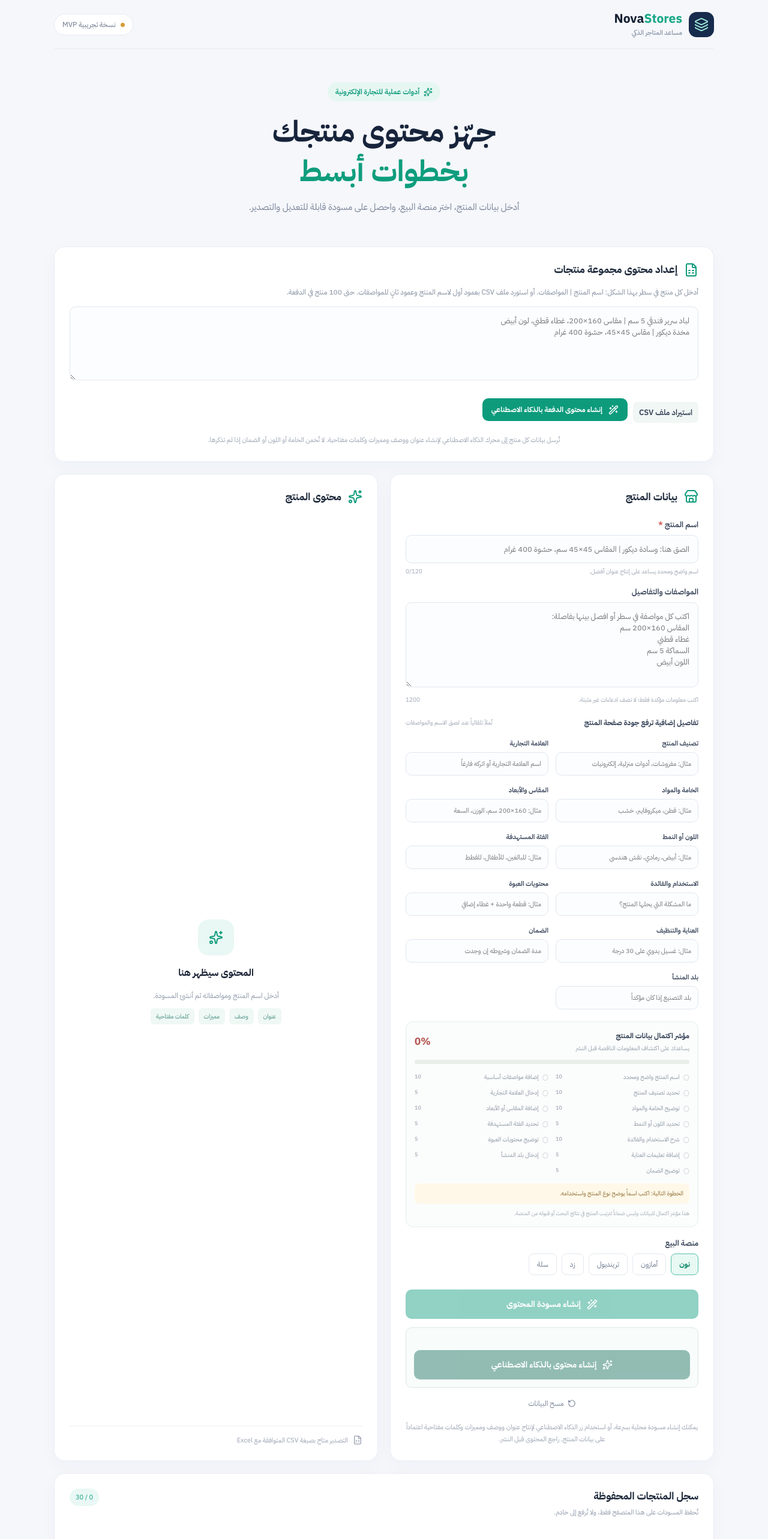
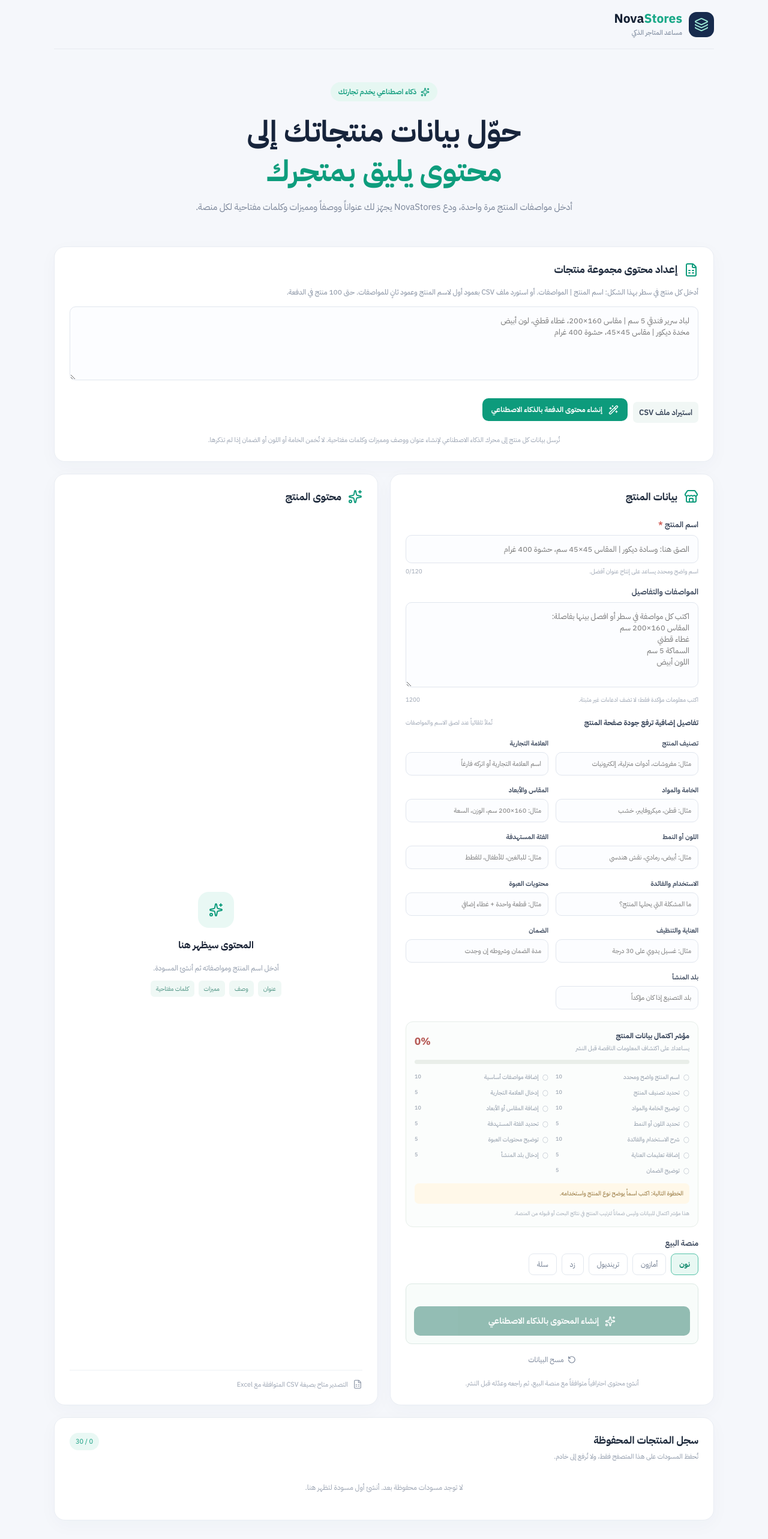
Before and after one commit to mulhamanis16-star/Mulham-Anis, a React (Vite) app in the folder nova-ai-stores/: page / in a window 1280 px wide. Shown: the top 2566 px of the page at 60% size. Built offline with nearby package versions, Linux system fonts and the light colour scheme.

Commit message:
Polish NovaStores brand and hide beta label

```diff
--- a/nova-ai-stores/src/App.tsx
+++ b/nova-ai-stores/src/App.tsx
@@ -382,12 +382,11 @@ export default function App() {
   return <main className="shell">
     <header>
       <a className="brand" href="#" aria-label="Nova Stores"><span className="logo"><Layers3 /></span><span>Nova<span>Stores</span><small>مساعد المتاجر الذكي</small></span></a>
-      <div className="pill"><span className="status-dot" /> نسخة تجريبية MVP</div>
     </header>
     <section className="hero">
-      <div className="eyebrow"><Sparkles size={15}/> أدوات عملية للتجارة الإلكترونية</div>
-      <h1>جهّز محتوى منتجك<br/><em>بخطوات أبسط</em></h1>
-      <p>أدخل بيانات المنتج، اختر منصة البيع، واحصل على مسودة قابلة للتعديل والتصدير.</p>
+      <div className="eyebrow"><Sparkles size={15}/> ذكاء اصطناعي يخدم تجارتك</div>
+      <h1>حوّل بيانات منتجاتك إلى<br/><em>محتوى يليق بمتجرك</em></h1>
+      <p>أدخل مواصفات المنتج مرة واحدة، ودع NovaStores يجهّز لك عنواناً ووصفاً ومميزات وكلمات مفتاحية لكل منصة.</p>
     </section>
     <section className="bulk-panel panel">
       <div className="heading"><FileSpreadsheet/><h2>إعداد محتوى مجموعة منتجات</h2></div>
@@ -437,13 +436,12 @@ export default function App() {
         <label>منصة البيع</label>
         <div className="platforms">{platforms.map(p => <button type="button" key={p} aria-pressed={platform === p} className={platform === p ? 'active' : ''} onClick={() => { setPlatform(p); setResult(null); }}>{p}</button>)}</div>
         {error && <p className="error" role="alert">{error}</p>}
-        <button className="generate" disabled={clean(name).length < 2} onClick={generate}><WandSparkles size={18}/> إنشاء مسودة المحتوى</button>
         <div className="ai-connection">
-          <button type="button" className="generate ai-generate" disabled={aiBusy || clean(name).length < 2} onClick={() => void enhanceWithAI()}><Sparkles size={17}/>{aiBusy ? 'جارٍ التوليد بالذكاء الاصطناعي...' : 'إنشاء محتوى بالذكاء الاصطناعي'}</button>
+          <button type="button" className="generate ai-generate" disabled={aiBusy || clean(name).length < 2} onClick={() => void enhanceWithAI()}><Sparkles size={18}/>{aiBusy ? 'جارٍ إنشاء المحتوى...' : 'إنشاء المحتوى بالذكاء الاصطناعي'}</button>
         </div>
 
         <button className="reset" type="button" onClick={reset}><RotateCcw size={14}/> مسح البيانات</button>
-        <p className="hint">يمكنك إنشاء مسودة محلية بسرعة، أو استخدام زر الذكاء الاصطناعي لإنتاج عنوان ووصف ومميزات وكلمات مفتاحية اعتماداً على بيانات المنتج. راجع المحتوى قبل النشر.</p>
+        <p className="hint">أنشئ محتوى احترافياً متوافقاً مع منصة البيع، ثم راجعه وعدّله قبل النشر.</p>
       </article>
       <article className="panel output">
         <div className="heading"><Sparkles/><h2>محتوى المنتج</h2></div>
```
